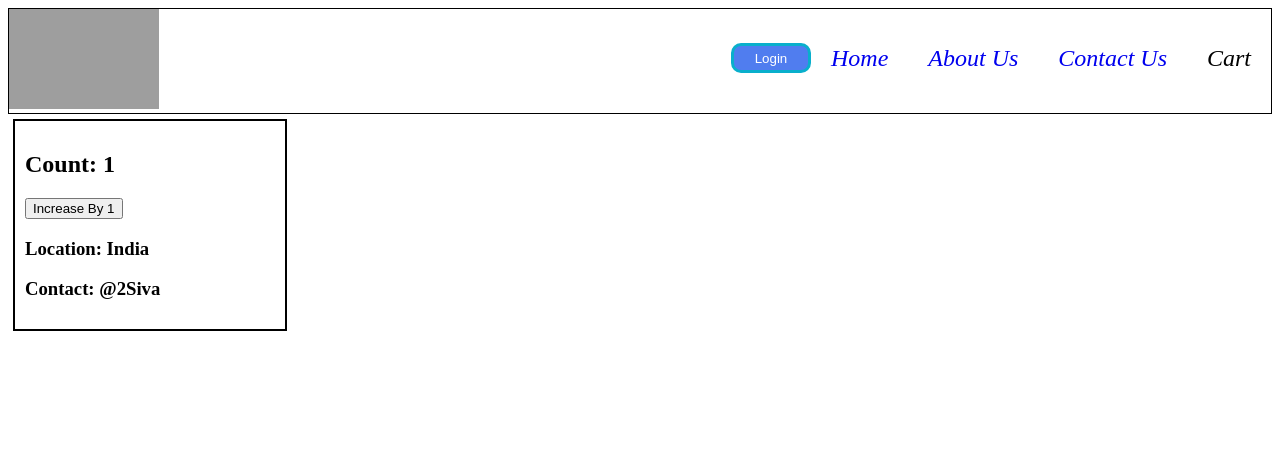
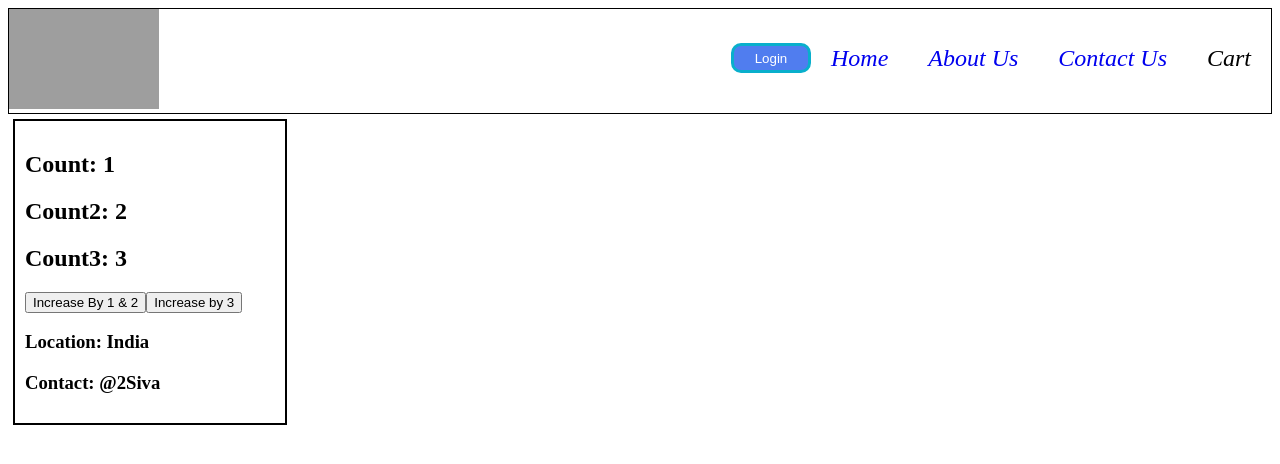
Before and after one commit to 2SivaDandamudi/Food-Delivery-App, a React (Vite) app: page /about in a window 1280 px wide. Shown: the top 464 px of the page. Built offline with nearby package versions, Linux system fonts and the light colour scheme; grey boxes are pictures that could not be loaded.

Commit message:
added few more useStates and setUseStates to class function

```diff
--- a/src/components/userClass.jsx
+++ b/src/components/userClass.jsx
@@ -5,7 +5,9 @@ class UserClass extends React.Component{
         super(props)
 
         this.state = {
-            count: 1
+            count: 1,
+            count2: 2,
+            count3: 3
         }
     }
 
@@ -13,15 +15,24 @@ class UserClass extends React.Component{
         return (
             <div className='user-card'>
                 <h2> Count: {this.state.count}</h2>
+                <h2> Count2: {this.state.count2}</h2>
+                <h2> Count3: {this.state.count3}</h2>
                 <button onClick={() => {
                     this.setState(
                         {
-                            count: this.state.count + 1
+                            count: this.state.count + 1,
+                            count2: this.state.count2 + 2
                         }
                     )
                 }}>
-                    Increase By 1
+                    Increase By 1 & 2
                     </button>
+                    <button onClick={() => {
+                        this.setState({
+                            count3: this.state.count3 + 3
+                        })
+                    }}>Increase by 3</button>
+
                 <h3> Location: {this.props.country} </h3>
                 <h3> Contact: @2Siva</h3>
             </div>
```
